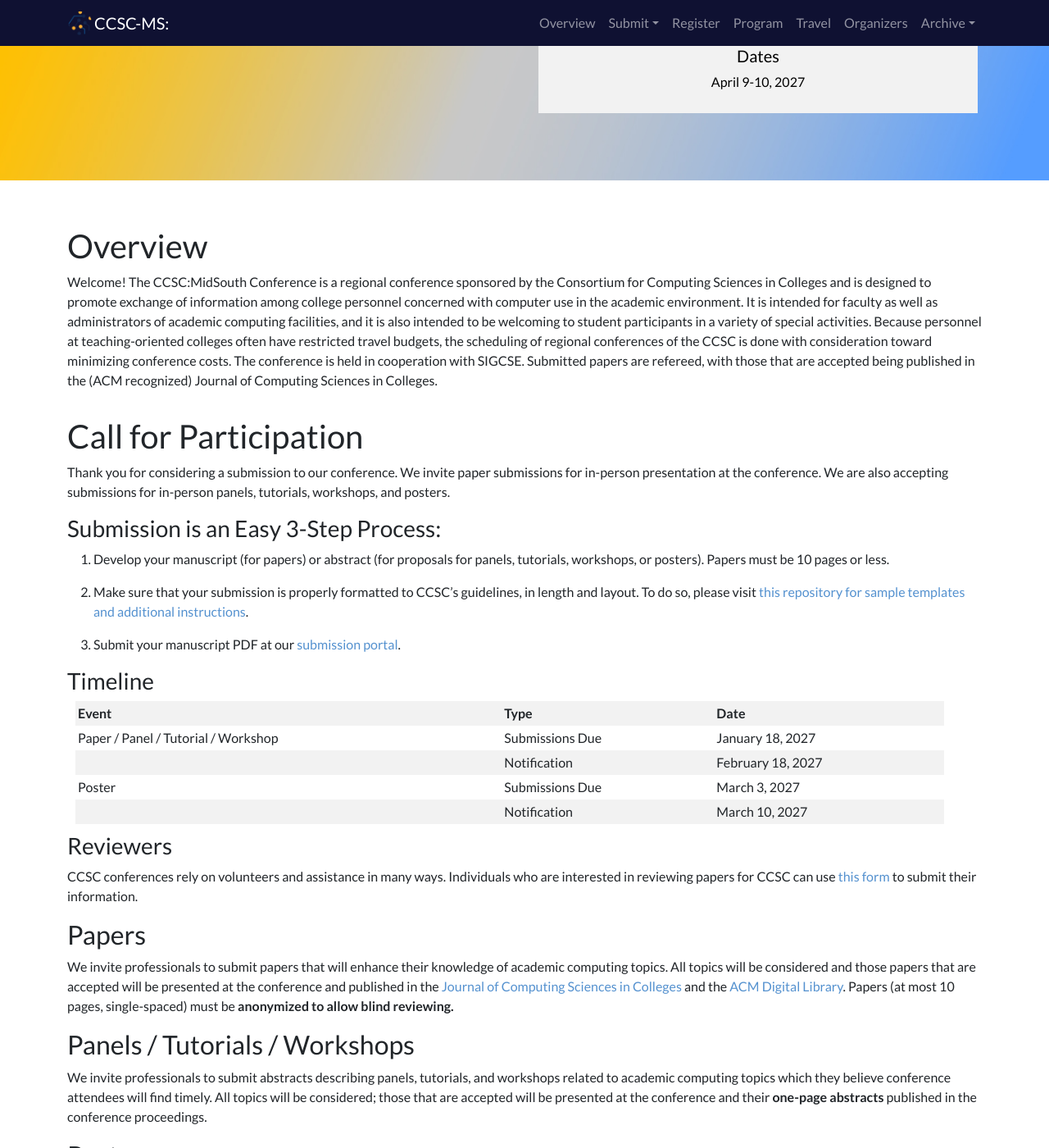
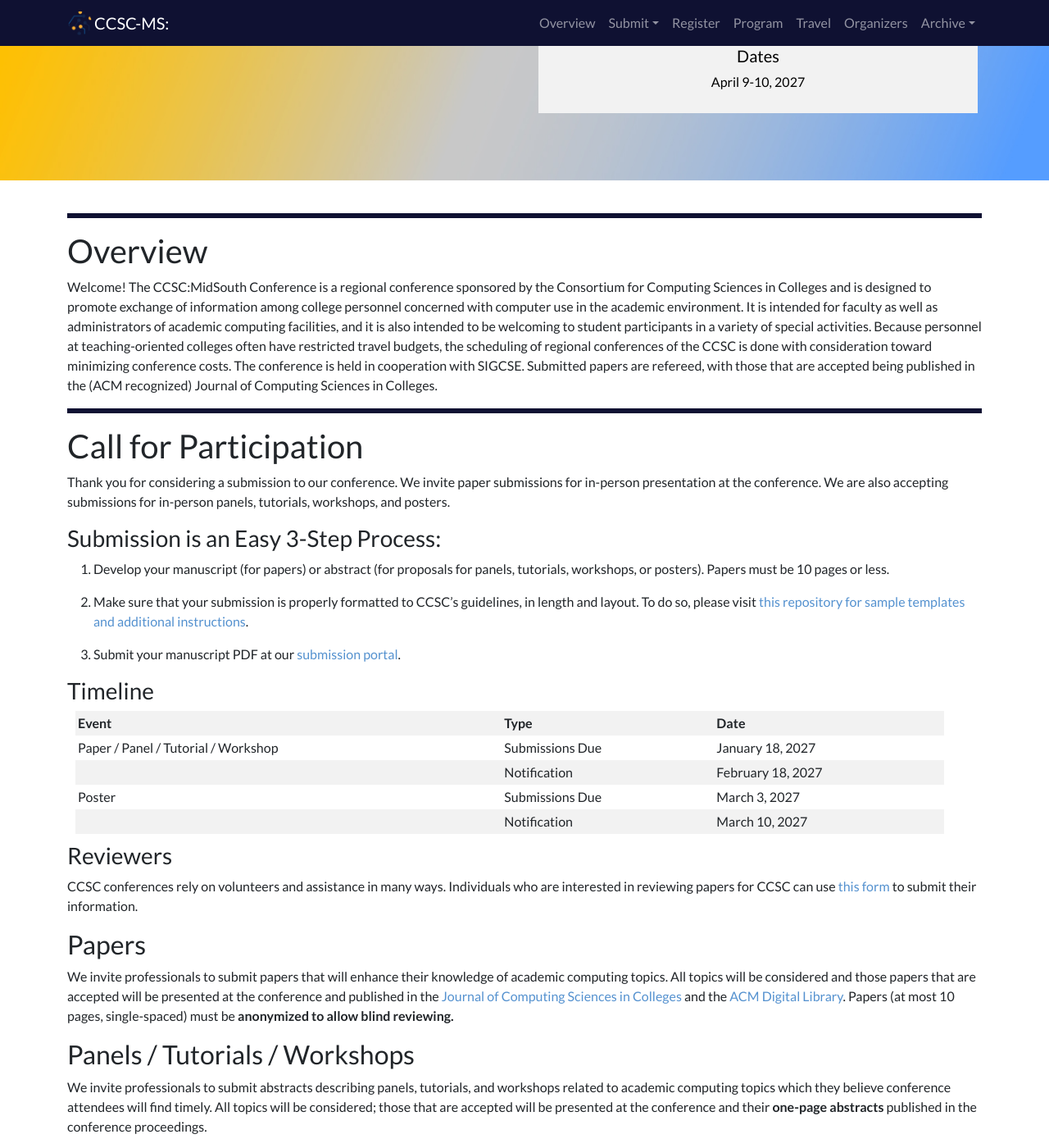
Before and after one commit to ccsc-midsouth/ccsc-midsouth.github.io, a Jekyll site: the page built from index.md, in a window 1280 px wide and 1400 px high, scrolled down 236 px. Shown: the whole window at 82% size. Built offline with Jekyll 4.4.1, drawn with Linux system fonts in a browser that asks for light colours; nearby versions of some CDN libraries.

Commit message:
Fixing var copy/paste

```diff
--- a/assets/css/main.css
+++ b/assets/css/main.css
@@ -18,7 +18,7 @@ font-style: normal;
 }
 
 h1 {
-  border-block-start: .375rem solid var(--orange-accessible);
+  border-block-start: .375rem solid var(--main-color);
   padding-block-start: 1rem;
 }
 
```
